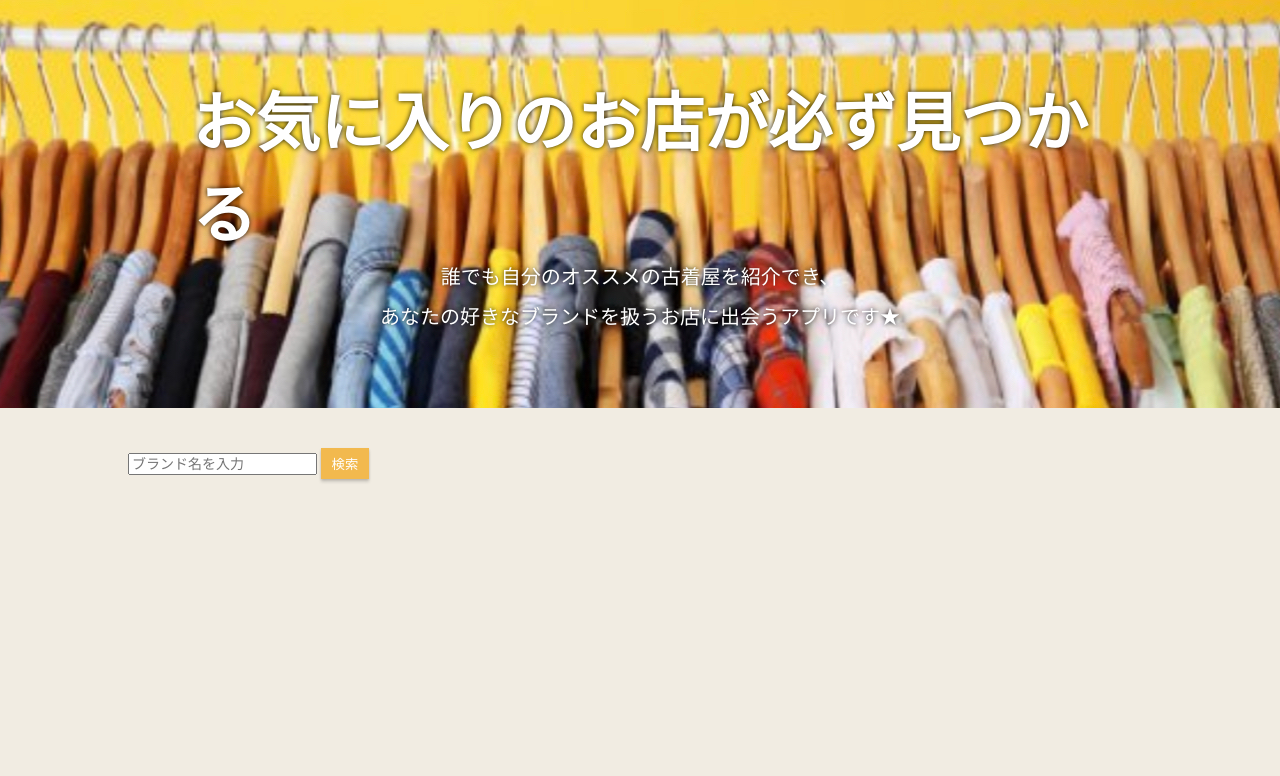
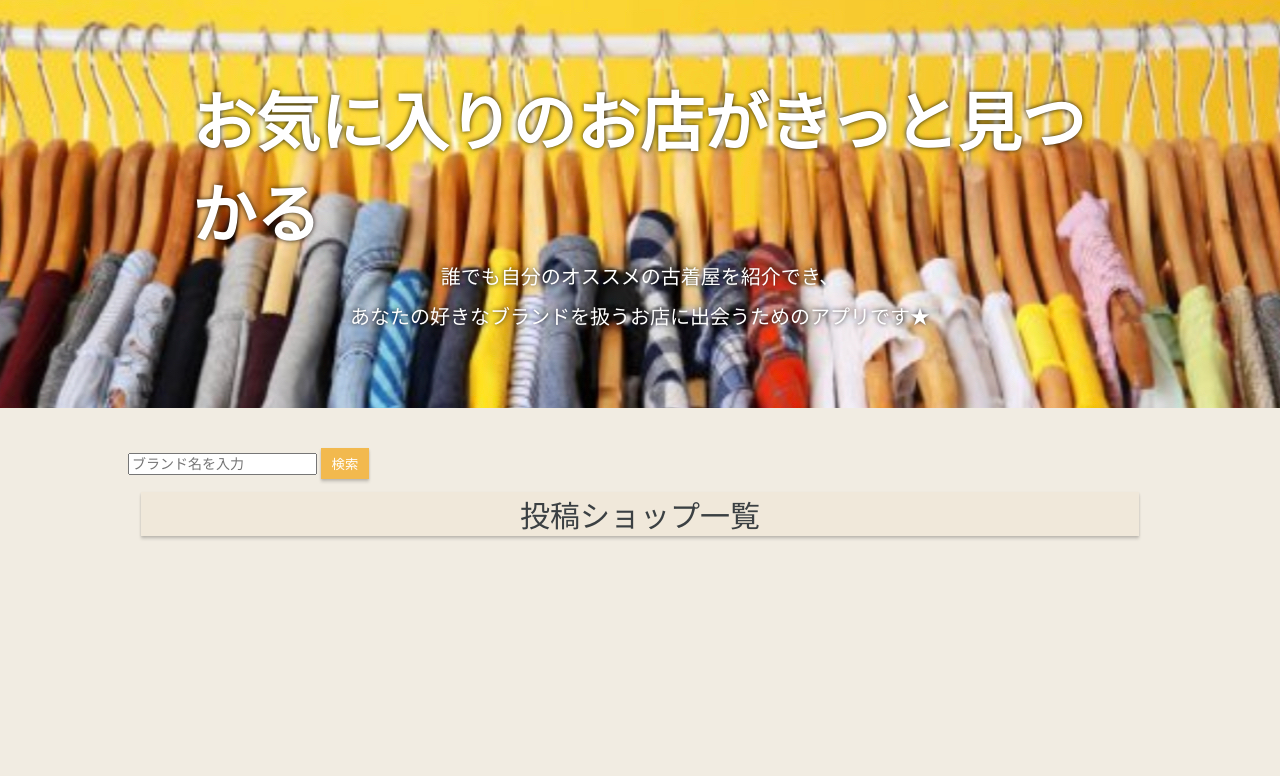
Before and after one commit to gobaru/vintage-shop617, a Rails app: page / in a window 1280 px wide. Shown: the part 233-1009 px from the top of the page. Run offline with Rails 7, Linux system fonts and the light colour scheme; data that the repository does not hold is empty; style sheets or scripts are compiled from the project's sources.

Commit message:
ビューの修正2

```diff
--- a/app/assets/stylesheets/style.css
+++ b/app/assets/stylesheets/style.css
@@ -140,6 +140,16 @@ a {
   min-height: calc(100vh - 161px);
 }
 
+.all_item {
+  text-align: center;
+  font-size: 30px;
+  box-shadow: 0 3px 3px 0 rgba(0, 0, 0, 0.14), 0 1px 2px 0 rgba(0, 0, 0, 0.12);
+  margin: 13px 13px;
+  font-weight: 500;
+  background-color: #f0e8da;
+
+}
+
 .card {
   width: calc((100% - 50px) / 3);
   margin-bottom: 40px;
@@ -231,7 +241,9 @@ a {
 /* 詳細ページ */
 .shop__wrapper{
   min-height: calc(100vh - 161px);
+  margin-top: 50px;
 }
+
 .shop__hedding{
   font-size: 24px;
   font-weight: bold;
--- a/app/views/shops/index.html.erb
+++ b/app/views/shops/index.html.erb
@@ -1,13 +1,13 @@
 <div class="body">
   <div class='title-contents'>
     <h2 class='service-title'>
-      お気に入りのお店が必ず見つかる
+      お気に入りのお店がきっと見つかる
     </h2>
     <p class='service-explain'>
       誰でも自分のオススメの古着屋を紹介でき、
     </p>
     <p class='service-explain'>
-      あなたの好きなブランドを扱うお店に出会うアプリです★
+      あなたの好きなブランドを扱うお店に出会うためのアプリです★
     </p>
     <div class='store-btn'>
 
@@ -25,6 +25,9 @@
       <%= form.text_field :keyword, placeholder: "ブランド名を入力", class: "search_input" %>
       <%= form.submit "検索", class: "search_btn" %>
     <% end %>
+    <div class="all_item">
+      投稿ショップ一覧
+    </div>
     <div class="card__wrapper">
       <%= render partial: 'shop', collection: @shops %>
     </div>
```
